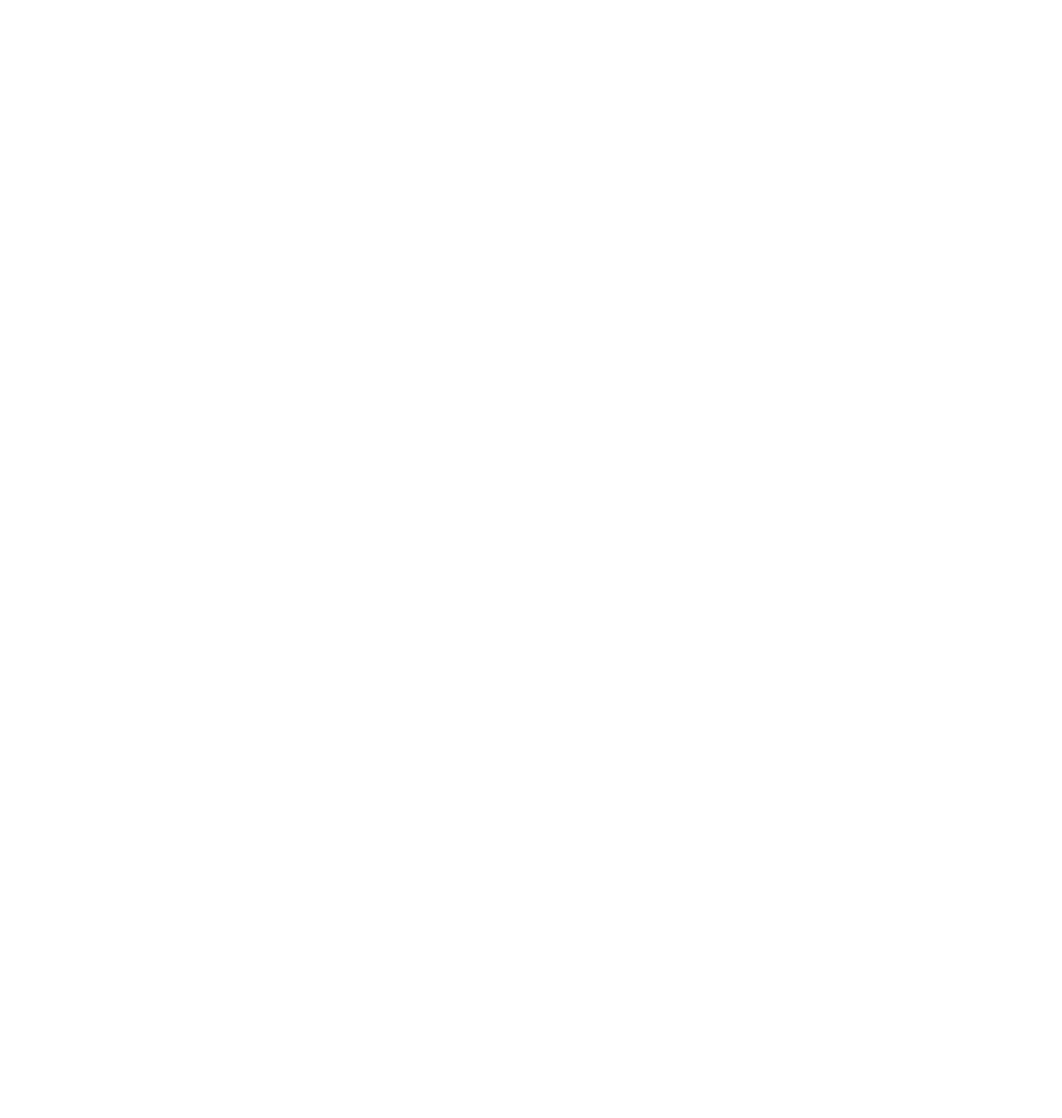
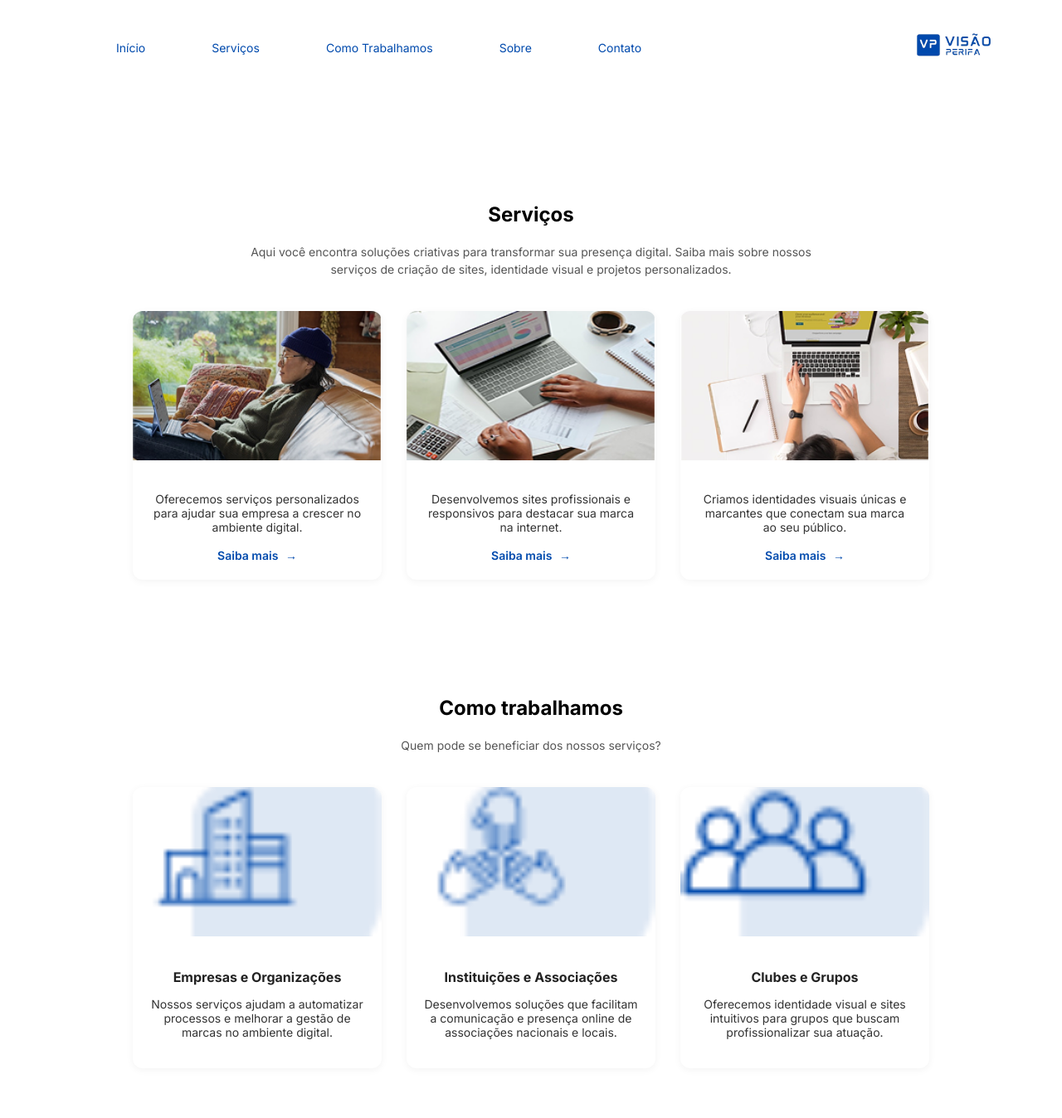
Before and after one commit to danielsantos011/tcc-ios-site-empresa, a plain HTML site: page index.html in a window 1280 px wide. Shown: the whole page at 83% size. Before the commit the page ends 800 px from the top, so only its background shows below. Drawn offline with Linux system fonts and the light colour scheme.

Commit message:
segundocommit

```diff
--- a/css/style.css
+++ b/css/style.css
@@ -0,0 +1,139 @@
+@import url('https://fonts.googleapis.com/css2?family=Inter:wght@100..900&display=swap');
+
+* {
+    box-sizing: border-box;
+}
+
+body {
+    margin: 0;
+    padding: 0;
+    font-family: "Inter", sans-serif;
+}
+
+.nav {
+    display: flex;
+    justify-content: space-between;
+    align-items: center;
+    padding: 20px 40px;
+    margin-top: -50px;
+}
+
+.menu {
+    display: flex;
+    gap: 80px;
+    margin-left: 100px;
+}
+
+.opcoes a {
+    color: #004AAD;
+    text-decoration: none;
+    font-size: 14px;
+}
+
+.logo {
+    margin-left: auto;
+}
+
+.logo img {
+    height: 170px;
+    width: auto;
+}
+
+.servicos {
+    text-align: center;
+    padding: 60px 20px;
+}
+
+.descricao {
+    font-size: 14px;
+    color: #555;
+    max-width: 700px;
+    margin: 0 auto 40px;
+    line-height: 1.5;
+}
+
+.cards {
+    display: flex;
+    flex-wrap: wrap;
+    justify-content: center;
+    gap: 30px;
+}
+
+.card {
+    background-color: #fff;
+    border-radius: 12px;
+    box-shadow: 0 2px 10px rgba(0, 0, 0, 0.05);
+    overflow: hidden;
+    width: 300px;
+    transition: transform 0.3s ease;
+}
+
+
+
+.card:hover {
+    transform: translateY(-5px);
+}
+
+.card img {
+    width: 100%;
+    height: 180px;
+    object-fit: cover;
+}
+
+.card-conteudo {
+    padding: 20px;
+}
+
+.card-conteudo p {
+    font-size: 14px;
+    color: #333;
+    margin-bottom: 15px;
+}
+
+.card-conteudo a {
+    color: #004AAD;
+    text-decoration: none;
+    font-weight: 600;
+    font-size: 14px;
+}
+
+.card-conteudo a span {
+    margin-left: 5px;
+}
+
+html {
+    scroll-behavior: smooth;
+}
+
+.como-trabalhamos {
+    text-align: center;
+    padding: 60px 20px;
+}
+
+.como-trabalhamos h3 {
+    font-size: 16px;
+    color: #222;
+    margin-top: 15px;
+    margin-bottom: 10px;
+}
+
+@media (max-width: 768px) {
+    .nav {
+        flex-direction: column;
+        align-items: flex-start;
+    }
+
+    .menu {
+        flex-direction: column;
+        gap: 15px;
+    }
+
+    .logo {
+        align-self: flex-end;
+        margin-top: 10px;
+    }
+
+    .logo img {
+        max-width: 120px;
+    }
+}
--- a/index.html
+++ b/index.html
@@ -1,12 +1,104 @@
 <!DOCTYPE html>
-<html lang="en">
+<html lang="pt-BR">
 <head>
     <meta charset="UTF-8">
     <meta name="viewport" content="width=device-width, initial-scale=1.0">
-    <link rel="stylesheet" href="../../../../css/style.css">
-    <title>Document</title>
+    <title>Visão Perifa</title>
+    <link rel="stylesheet" href="/css/style.css">
+    <link rel="shortcut icon" href="/assets/image/Blue_and_White_Modern_Sportwear_Logo__1_-removebg-preview.png" type="image/x-icon">
+    <link href="https://fonts.googleapis.com/css2?family=Inter:wght@100..900&display=swap" rel="stylesheet">
 </head>
 <body>
 
+    <!-- Menu de navegação -->
+    <header class="nav">
+        <div class="menu">
+            <div class="opcoes"><a href="#inicio">Início</a></div>
+            <div class="opcoes"><a href="#servicos">Serviços</a></div>
+            <div class="opcoes"><a href="#como-trabalhamos">Como Trabalhamos</a></div>
+            <div class="opcoes"><a href="#sobre">Sobre</a></div>
+            <div class="opcoes"><a href="#contato">Contato</a></div>
+        </div>
+        <div class="logo">
+            <img src="/assets/image/1__1_-removebg-preview.png" alt="Logo Visão Perifa">
+        </div>
+    </header>
+
+    <!-- Seção Início -->
+    <section id="inicio">
+        <!-- conteúdo da seção Início -->
+    </section>
+
+    <!-- Seção Serviços -->
+    <section id="servicos" class="servicos">
+        <h2>Serviços</h2>
+        <p class="descricao">
+            Aqui você encontra soluções criativas para transformar sua presença digital. Saiba mais sobre nossos serviços de criação de sites, identidade visual e projetos personalizados.
+        </p>
+        <div class="cards">
+            <!-- Card 1 -->
+            <div class="card">
+                <img src="/assets/image/image 18.png" alt="Pessoa em ambiente aconchegante com notebook">
+                <div class="card-conteudo">
+                    <p>Oferecemos serviços personalizados para ajudar sua empresa a crescer no ambiente digital.</p>
+                    <a href="#">Saiba mais <span>→</span></a>
+                </div>
+            </div>
+
+            <!-- Card 2 -->
+            <div class="card">
+                <img src="/assets/image/image 19.png" alt="Notebook com gráficos e mãos digitando">
+                <div class="card-conteudo">
+                    <p>Desenvolvemos sites profissionais e responsivos para destacar sua marca na internet.</p>
+                    <a href="#">Saiba mais <span>→</span></a>
+                </div>
+            </div>
+
+            <!-- Card 3 -->
+            <div class="card">
+                <img src="/assets/image/image 20.png" alt="Pessoa trabalhando em identidade visual no notebook">
+                <div class="card-conteudo">
+                    <p>Criamos identidades visuais únicas e marcantes que conectam sua marca ao seu público.</p>
+                    <a href="#">Saiba mais <span>→</span></a>
+                </div>
+            </div>
+        </div>
+    </section>
+
+    <!-- Seção Como Trabalhamos -->
+    <section id="como-trabalhamos" class="como-trabalhamos">
+        <h2>Como trabalhamos</h2>
+        <p class="descricao">Quem pode se beneficiar dos nossos serviços?</p>
+
+        <div class="cards">
+            <!-- Card 1 -->
+            <div class="card work">
+                <img src="/assets/image/Icon.png" alt="Ícone de grupo">
+                <div class="card-conteudo">
+                    <h3>Empresas e Organizações</h3>
+                    <p>Nossos serviços ajudam a automatizar processos e melhorar a gestão de marcas no ambiente digital.</p>
+                </div>
+            </div>
+
+            <!-- Card 2 -->
+            <div class="card work">
+                <img src="/assets/image/ico1.png" alt="Ícone de prédio">
+                <div class="card-conteudo">
+                    <h3>Instituições e Associações</h3>
+                    <p>Desenvolvemos soluções que facilitam a comunicação e presença online de associações nacionais e locais.</p>
+                </div>
+            </div>
+
+            <!-- Card 3 -->
+            <div class="card work">
+                <img src="/assets/image/ico2.png" alt="Ícone de grupo com conexão">
+                <div class="card-conteudo">
+                    <h3>Clubes e Grupos</h3>
+                    <p>Oferecemos identidade visual e sites intuitivos para grupos que buscam profissionalizar sua atuação.</p>
+                </div>
+            </div>
+        </div>
+    </section>
+
 </body>
 </html>
```
Also changed, not shown: assets/image/1 (1).png (added), assets/image/1__1_-removebg-preview.png (added), assets/image/2 (1).png (added), assets/image/2__1_-removebg-preview.png (added), assets/image/3 (1).png (added), assets/image/3__1_-removebg-preview.png (added), assets/image/Blue_and_White_Modern_Sportwear_Logo-removebg-preview.png (added), assets/image/Blue_and_White_Modern_Sportwear_Logo__1_-removebg-preview.png (added), assets/image/Group 1.png (added), assets/image/Icon.png (added), assets/image/ico1.png (added), assets/image/ico2.png (added), assets/image/image 18.png (added), assets/image/image 19.png (added), 1 more files.
